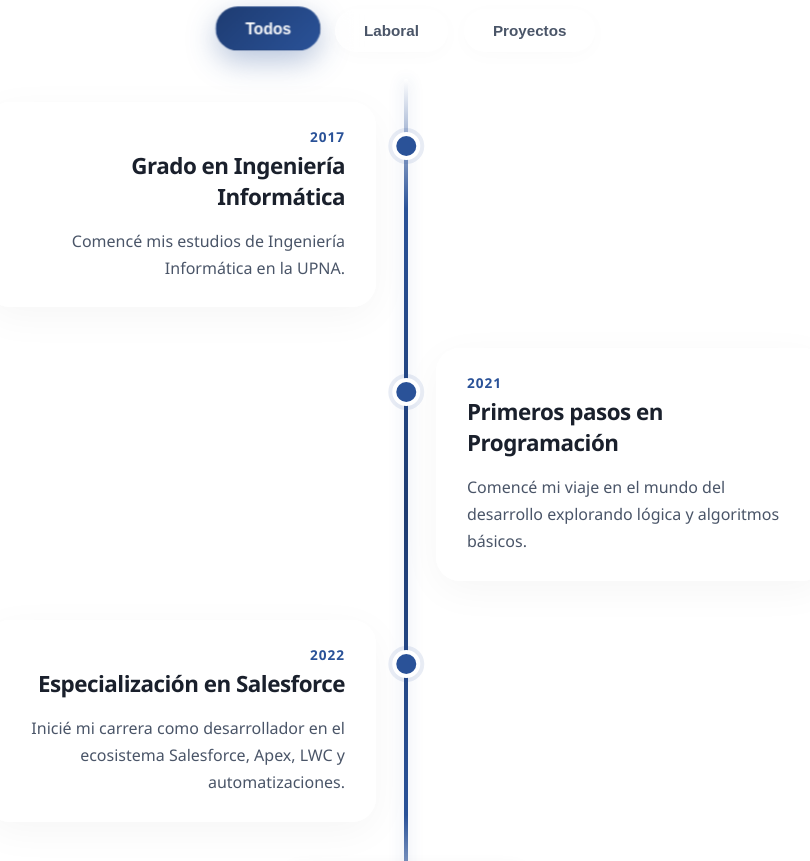
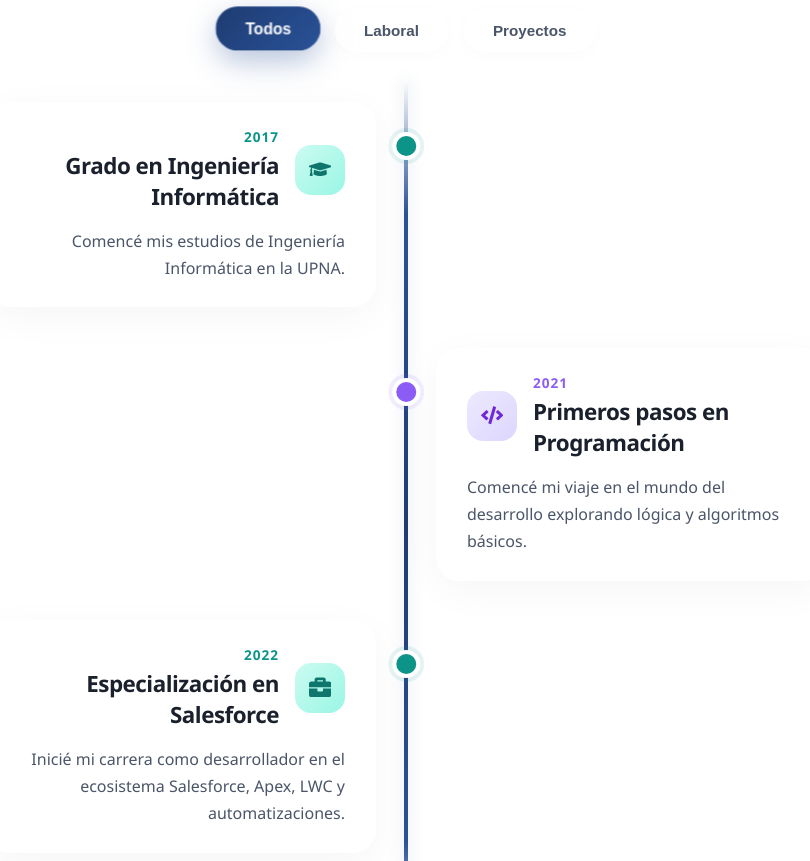
Before and after one commit to arribass/my-portfolio, a React (Create React App) app: page / in a window 1280 px wide. Shown: the part 660-1521 px from the top of the page, without its empty margins (234-1044 px from the left). Built offline with nearby package versions, Linux system fonts and the light colour scheme.

Commit message:
feat: implement interactive experience timeline component with multi-language support

```diff
--- a/src/components/Timeline.css
+++ b/src/components/Timeline.css
@@ -44,11 +44,24 @@
 }
 
 .timeline-filter-btn.active {
-  background: linear-gradient(135deg, #1e3c72 0%, #2a5298 100%);
   color: white;
   border-color: transparent;
+  transform: translateY(-2px) scale(1.03);
+}
+
+.timeline-filter-btn.filter-all.active {
+  background: linear-gradient(135deg, #1e3c72 0%, #2a5298 100%);
   box-shadow: 0 10px 30px rgba(42, 82, 152, 0.35);
-  transform: translateY(-2px) scale(1.03);
+}
+
+.timeline-filter-btn.filter-work.active {
+  background: linear-gradient(135deg, #0d9488 0%, #0f766e 100%);
+  box-shadow: 0 10px 30px rgba(13, 148, 136, 0.35);
+}
+
+.timeline-filter-btn.filter-project.active {
+  background: linear-gradient(135deg, #8b5cf6 0%, #6d28d9 100%);
+  box-shadow: 0 10px 30px rgba(139, 92, 246, 0.35);
 }
 
 .timeline-filter-btn:active {
@@ -310,3 +323,63 @@
     padding: 14px;
   }
 }
+
+/* 🌟 Differentiated Styles for Work vs Project Items */
+
+/* --- WORK CATEGORY (Teal/Emerald Theme) --- */
+.timeline-item.work .timeline-dot {
+  background: #0d9488;
+  box-shadow: 0 0 0 4px rgba(13, 148, 136, 0.1);
+}
+
+.timeline-item.work:hover .timeline-dot {
+  background: #0f766e;
+  box-shadow: 0 0 20px rgba(15, 118, 110, 0.5);
+}
+
+.timeline-item.work .timeline-icon {
+  background: linear-gradient(135deg, #ccfbf1 0%, #99f6e4 100%);
+  color: #0f766e;
+}
+
+.timeline-item.work:hover .timeline-icon {
+  background: #0f766e;
+  color: white;
+}
+
+.timeline-item.work .timeline-date {
+  color: #0d9488;
+}
+
+.timeline-item.work .timeline-content:hover {
+  border-color: rgba(13, 148, 136, 0.2);
+}
+
+/* --- PROJECT CATEGORY (Purple/Indigo Theme) --- */
+.timeline-item.project .timeline-dot {
+  background: #8b5cf6;
+  box-shadow: 0 0 0 4px rgba(139, 92, 246, 0.1);
+}
+
+.timeline-item.project:hover .timeline-dot {
+  background: #6d28d9;
+  box-shadow: 0 0 20px rgba(109, 40, 217, 0.5);
+}
+
+.timeline-item.project .timeline-icon {
+  background: linear-gradient(135deg, #ede9fe 0%, #ddd6fe 100%);
+  color: #6d28d9;
+}
+
+.timeline-item.project:hover .timeline-icon {
+  background: #6d28d9;
+  color: white;
+}
+
+.timeline-item.project .timeline-date {
+  color: #8b5cf6;
+}
+
+.timeline-item.project .timeline-content:hover {
+  border-color: rgba(139, 92, 246, 0.2);
+}
--- a/src/components/Timeline.js
+++ b/src/components/Timeline.js
@@ -1,5 +1,23 @@
 import React, { useState, useEffect, useRef } from 'react';
+import { FaBriefcase, FaGraduationCap, FaGuitar, FaCode, FaLaptopCode } from 'react-icons/fa';
 import './Timeline.css';
+
+const getEventIcon = (event) => {
+  const title = event.title.toLowerCase();
+  if (title.includes('grado') || title.includes('degree') || title.includes('universidad')) {
+    return <FaGraduationCap />;
+  }
+  if (title.includes('guitar') || title.includes('luthier')) {
+    return <FaGuitar />;
+  }
+  if (title.includes('primero') || title.includes('first steps') || title.includes('programación') || title.includes('programming')) {
+    return <FaCode />;
+  }
+  if (event.category === 'work') {
+    return <FaBriefcase />;
+  }
+  return <FaLaptopCode />;
+};
 
 const TimelineItem = ({ event, index }) => {
   const [isVisible, setIsVisible] = useState(false);
@@ -30,14 +48,14 @@ const TimelineItem = ({ event, index }) => {
 
   return (
     <div
-      className={`timeline-item ${isVisible ? 'in-view' : ''}`}
+      className={`timeline-item ${event.category} ${isVisible ? 'in-view' : ''}`}
       key={index}
       ref={itemRef}
     >
       <div className="timeline-dot" />
       <div className="timeline-content">
         <div className="timeline-header">
-          {event.icon && <div className="timeline-icon">{event.icon}</div>}
+          <div className="timeline-icon">{getEventIcon(event)}</div>
           <div className="timeline-details">
             <span className="timeline-date">{event.date}</span>
             <h4>{event.title}</h4>
@@ -56,7 +74,7 @@ function Timeline({ events, t }) {
   const filters = t.filters || {
     all: "Todos",
     work: "Laboral",
-    projects: "Proyectos"
+    project: "Proyectos"
   };
 
   const filteredEvents = activeFilter === 'all'
@@ -71,7 +89,7 @@ function Timeline({ events, t }) {
         {Object.entries(filters).map(([key, label]) => (
           <button
             key={key}
-            className={`timeline-filter-btn ${activeFilter === key ? 'active' : ''}`}
+            className={`timeline-filter-btn filter-${key} ${activeFilter === key ? 'active' : ''}`}
             onClick={() => {
               setActiveFilter(key);
               setIsExpanded(false); // Reset expansion for better UX
--- a/src/translations.js
+++ b/src/translations.js
@@ -23,7 +23,7 @@ export const translations = {
       filters: {
         all: "Todos",
         work: "Laboral",
-        projects: "Proyectos"
+        project: "Proyectos"
       }
     },
     projects: {
@@ -76,7 +76,7 @@ export const translations = {
       filters: {
         all: "All",
         work: "Work",
-        projects: "Projects"
+        project: "Projects"
       }
     },
     projects: {
@@ -112,7 +112,7 @@ export const timelineTranslations = {
     { title: "Grado en Ingeniería Informática", date: "2017", description: "Comencé mis estudios de Ingeniería Informática en la UPNA.", category: "work" },
     { title: "Primeros pasos en Programación", date: "2021", description: "Comencé mi viaje en el mundo del desarrollo explorando lógica y algoritmos básicos.", category: "project" },
     { title: "Especialización en Salesforce", date: "2022", description: "Inicié mi carrera como desarrollador en el ecosistema Salesforce, Apex, LWC y automatizaciones.", category: "work" },
-    { title: "Fundación de Arribas Guitars", date: "2023", description: "Comencé mi proyecto de Arribas Guitars para crear mi propia marca de guitarras eléctricas hechas a mano.", category: "work" },
+    { title: "Fundación de Arribas Guitars", date: "2023", description: "Comencé mi proyecto de Arribas Guitars para crear mi propia marca de guitarras eléctricas hechas a mano.", category: "project" },
     { title: "Workshop Intelligence Dashboard", date: "2024", description: "Lanzamiento de una plataforma completa de gestión para talleres, integrando Supabase y análisis financiero.", category: "project" },
     { title: "Showroom Digital Premium", date: "2024", description: "Desarrollo de una experiencia visual inmersiva para exhibición de productos artesanales de alta gama.", category: "project" },
     { title: "Consultor & Developer en Nubestic", date: "2025 - Act.", description: "Nueva etapa profesional en Nubestic centrado en consultoría y desarrollo de soluciones Salesforce avanzadas.", category: "work" }
@@ -121,7 +121,7 @@ export const timelineTranslations = {
     { title: "Computer Engineering Degree", date: "2017", description: "Started my Computer Engineering studies at UPNA.", category: "work" },
     { title: "First Steps in Programming", date: "2021", description: "I started my journey in the development world exploring basic logic and algorithms.", category: "project" },
     { title: "Salesforce Specialization", date: "2022", description: "I began my career as a developer in the Salesforce ecosystem, Apex, LWC, and automations.", category: "work" },
-    { title: "Arribas Guitars Foundation", date: "2023", description: "Started my Arribas Guitars project to create my own brand of handmade electric guitars.", category: "work" },
+    { title: "Arribas Guitars Foundation", date: "2023", description: "Started my Arribas Guitars project to create my own brand of handmade electric guitars.", category: "project" },
     { title: "Workshop Intelligence Dashboard", date: "2024", description: "Launched a complete workshop management platform, integrating Supabase and financial analysis.", category: "project" },
     { title: "Premium Digital Showroom", date: "2024", description: "Developed an immersive visual experience for displaying high-end handcrafted products.", category: "project" },
     { title: "Consultant & Developer at Nubestic", date: "2025 - Present", description: "New professional stage at Nubestic focusing on consulting and development of advanced Salesforce solutions.", category: "work" }
```
